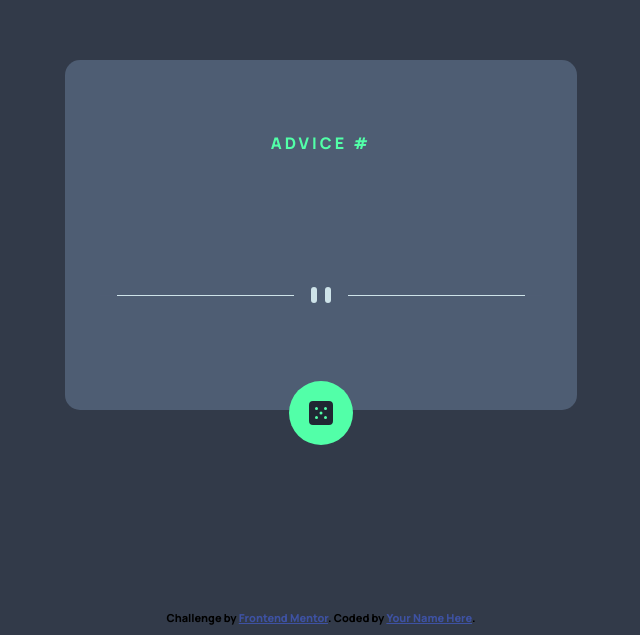
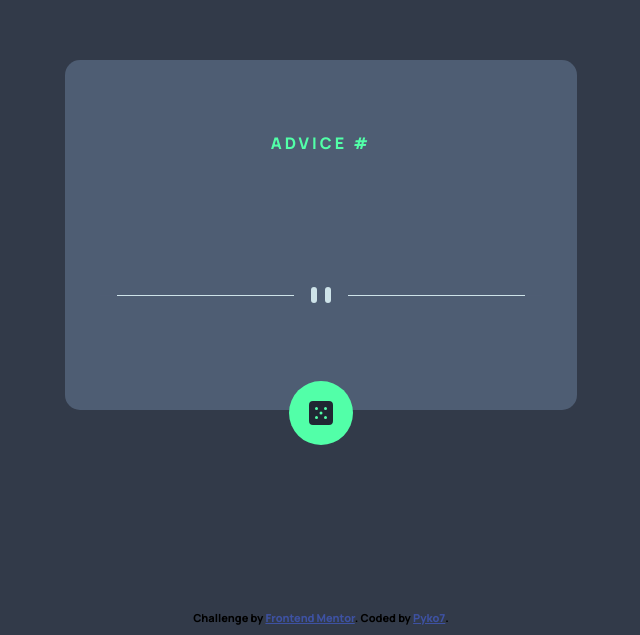
Before and after one commit to pyko7/Frontend-Mentor-advice-generator-app, a plain HTML site: page index.html in a window 1280 px wide. Shown: the part 165-800 px from the top of the page, without its empty margins (319-959 px from the left). Drawn offline with Linux system fonts and the light colour scheme; no server answers.

Commit message:
adding git repo link in footer

```diff
--- a/index.html
+++ b/index.html
@@ -33,7 +33,7 @@
         <footer>
             <div class="attribution">
                 Challenge by <a href="https://www.frontendmentor.io?ref=challenge" target="_blank">Frontend Mentor</a>.
-                Coded by <a href="#">Your Name Here</a>.
+                Coded by <a href="https://github.com/pyko7?tab=repositories">Pyko7</a>.
             </div>
         </footer>
         <script src="./js/script.js"></script>
```
